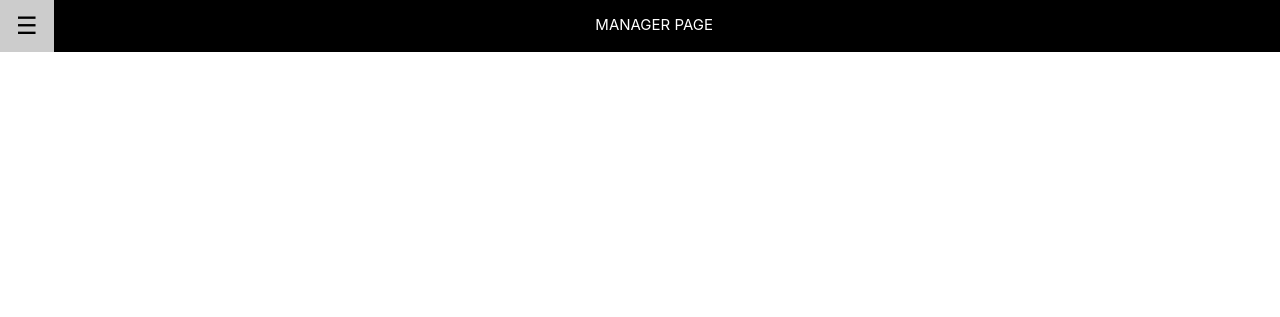
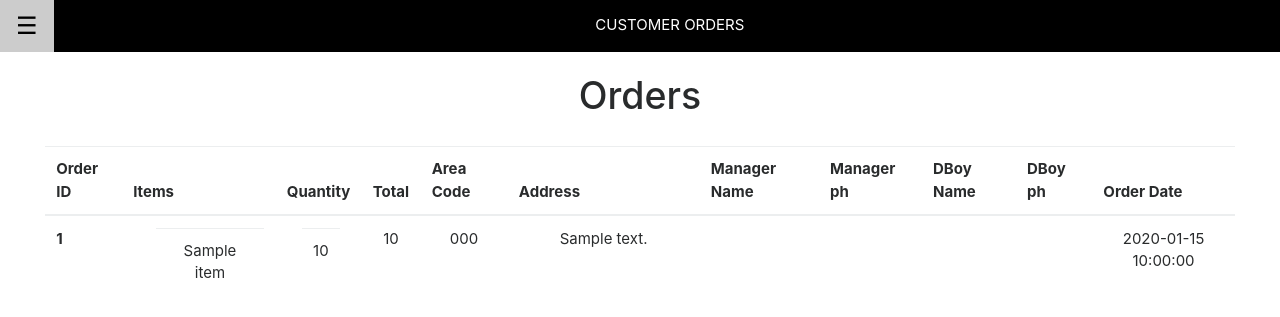
Before and after one commit to V4run14/Restaurant, a Flask app: template templates/cust_order.html in a window 1280 px wide. Shown: the top 317 px of the page. Run offline with Flask 2, Linux system fonts and the light colour scheme; the template is opened without the code that fills it: most values are stand-ins (such as "Sample title", 1, 10 or a date in 2020); some libraries are stand-ins or nearby versions.

Commit message:
Customer Orders

```diff
--- a/templates/cust_order.html
+++ b/templates/cust_order.html
@@ -5,11 +5,11 @@
 
     <link rel="stylesheet" href="https://www.w3schools.com/w3css/4/w3.css">
     <link rel="stylesheet" href="https://maxcdn.bootstrapcdn.com/bootstrap/4.0.0-beta.3/css/bootstrap.min.css" integrity="sha384-Zug+QiDoJOrZ5t4lssLdxGhVrurbmBWopoEl+M6BdEfwnCJZtKxi1KgxUyJq13dy" crossorigin="anonymous">
-    {% block head %}
 
-    <title>{% block title %}{% endblock %}</title>
 
-    {% endblock %}
+    <title></title>
+
+
   </head>
 
   <body>
@@ -26,10 +26,68 @@
 
       <div class="w3-black">
         <button id="openNav" class="w3-button w3-black w3-xlarge" onclick="w3_open()">&#9776;</button>
-        <span id="text" style="margin-left: 42%;">MANAGER PAGE</span>
+        <span id="text" style="margin-left: 42%;">CUSTOMER ORDERS</span>
       </div>
-      {% block body %}
-      {% endblock %}
+
+      <div class="pl-5 pr-5">
+        <br>
+        <h1 class="text-center">Orders</h1>
+        <br>
+        <table class="table table-dark  text-center">
+            <thead>
+              <tr>
+                <th scope="col">Order ID</th>
+                <th scope="col">Items</th>
+                <th scope="col">Quantity</th>
+                <th scope="col">Total</th>
+                <th scope="col">Area Code</th>
+                <th scope="col">Address</th>
+                <th scope="col">Manager Name</th>
+                <th scope="col">Manager ph</th>
+                <th scope="col">DBoy Name</th>
+                <th scope="col">DBoy ph</th>
+                <th scope="col">Order Date</th>
+              </tr>
+            </thead>
+            <tbody>
+                {% for order in orders %}
+                <tr>
+                  <th scope="row">{{order.order_id}}</th>
+                  <td style="width: 12vw;">
+                    <table class="text-center ml-4">
+                        {% for item in items %}
+                        {% if item.order_id==order.order_id %}
+                        <tr>
+                            <td>{{item.item_name}}</td>
+                        </tr>
+                        {% endif %}
+                        {% endfor %}
+                    </table>
+                </td>
+                  <td style="width: 1vw;">
+                      <table class="text-center ml-3">
+                        {% for item in items %}
+                        {% if item.order_id==order.order_id %}
+                        <tr>
+                            <td>{{item.quantity}}</td>
+                        </tr>
+                        {% endif %}
+                        {% endfor %}
+                      </table>
+                  </td>
+                  <td>{{order.total}}</td>
+                  <td>{{order.area_code}}</td>
+                  <td style="width: 15vw;">{{order.address}}</td>
+                  <td></td>
+                  <td></td>
+                  <td></td>
+                  <td></td>
+                  <td>{{order.order_date}}</td>
+                </tr>
+                {% endfor %}
+            </tbody>
+          </table>
+    </div>
 
     </div>
 
--- a/templates/cust_profile.html
+++ b/templates/cust_profile.html
@@ -45,7 +45,7 @@
                     <div class="text-center" style="width: 10vw;">
                         <div class="ml-3" style="width: 325px;">
                             <h6>
-                                {{profile.fname}}
+                                {{profile.fname}} {{profile.lname}}
                             </h6>
                             <h6>
                                 CUSTOMER
--- a/templates/cust_profile_edit.html
+++ b/templates/cust_profile_edit.html
@@ -55,7 +55,6 @@
             <br>
             <label for="age" class="sr-only">Address</label>
             <input type="text" id="age" class="form-control" name="address" value={{profile.address}} required autofocus/>
-            <br>
             <div class="form-group">
               <label for="areaCode" class="sr-only">Address</label>
               <select class="form-control" style="height: 47px;" id="area_code" name="area_code">
```
